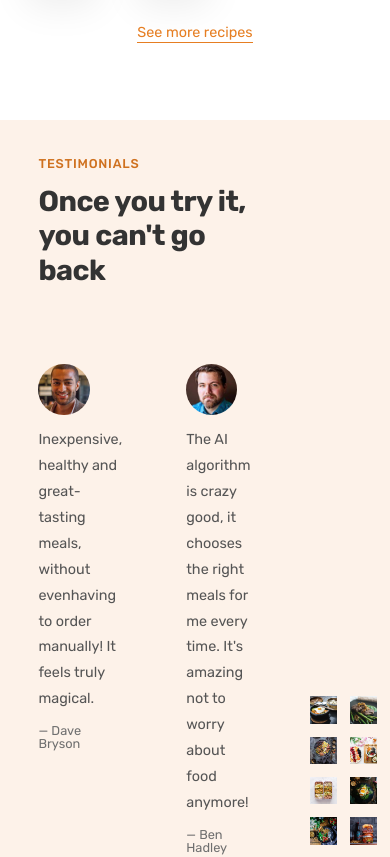
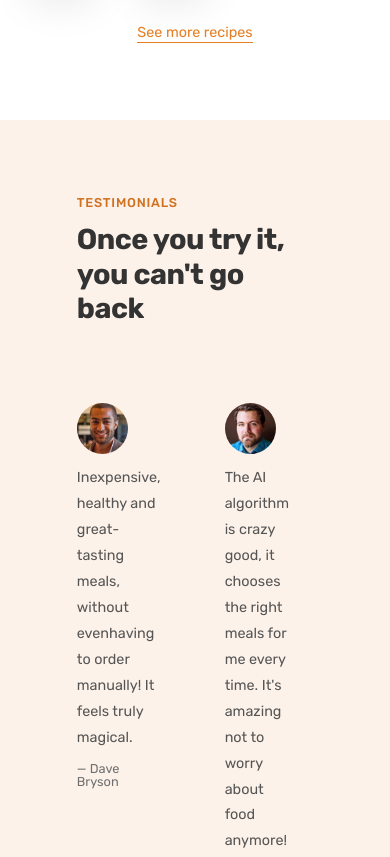
Before and after one commit to Euuphi/omnifood, a React (Create React App) app: page / in a window 390 px wide. Shown: the part 3500-4357 px from the top of the page. Built offline with nearby package versions, Linux system fonts and the light colour scheme.

Commit message:
Refactor Testimonials to calculate padding

```diff
--- a/src/components/Sections/Testimonials/Testimonials.js
+++ b/src/components/Sections/Testimonials/Testimonials.js
@@ -14,10 +14,26 @@ import SectionHeading from "../../Headings/SectionHeading";
 import TestimonialItem from "./TestimonialItem";
 
 const Testimonials = () => {
+    // Media Queries
     const largeTabletScreen = useMediaQuery("(max-width: 75em)");
+    const smallTabletScreen = useMediaQuery("(max-width: 59em");
+
+    // Function to calculate padding for testimonials
+    const calculatePadding = () => {
+        if (smallTabletScreen) {
+            // Padding for small tablet
+            return "9.6rem";
+        } else if (largeTabletScreen) {
+            // Padding for large tablet
+            return "4.8rem";
+        } else {
+            // Default padding
+            return "9.6rem";
+        }
+    };
 
     return (
-        <Container padding={largeTabletScreen ? "4.8rem" : "9.6rem"}>
+        <Container padding={calculatePadding()}>
             <SectionHeading
                 subheading="Testimonials"
                 secondaryHeading="Once you try it, you can't go back"
```
